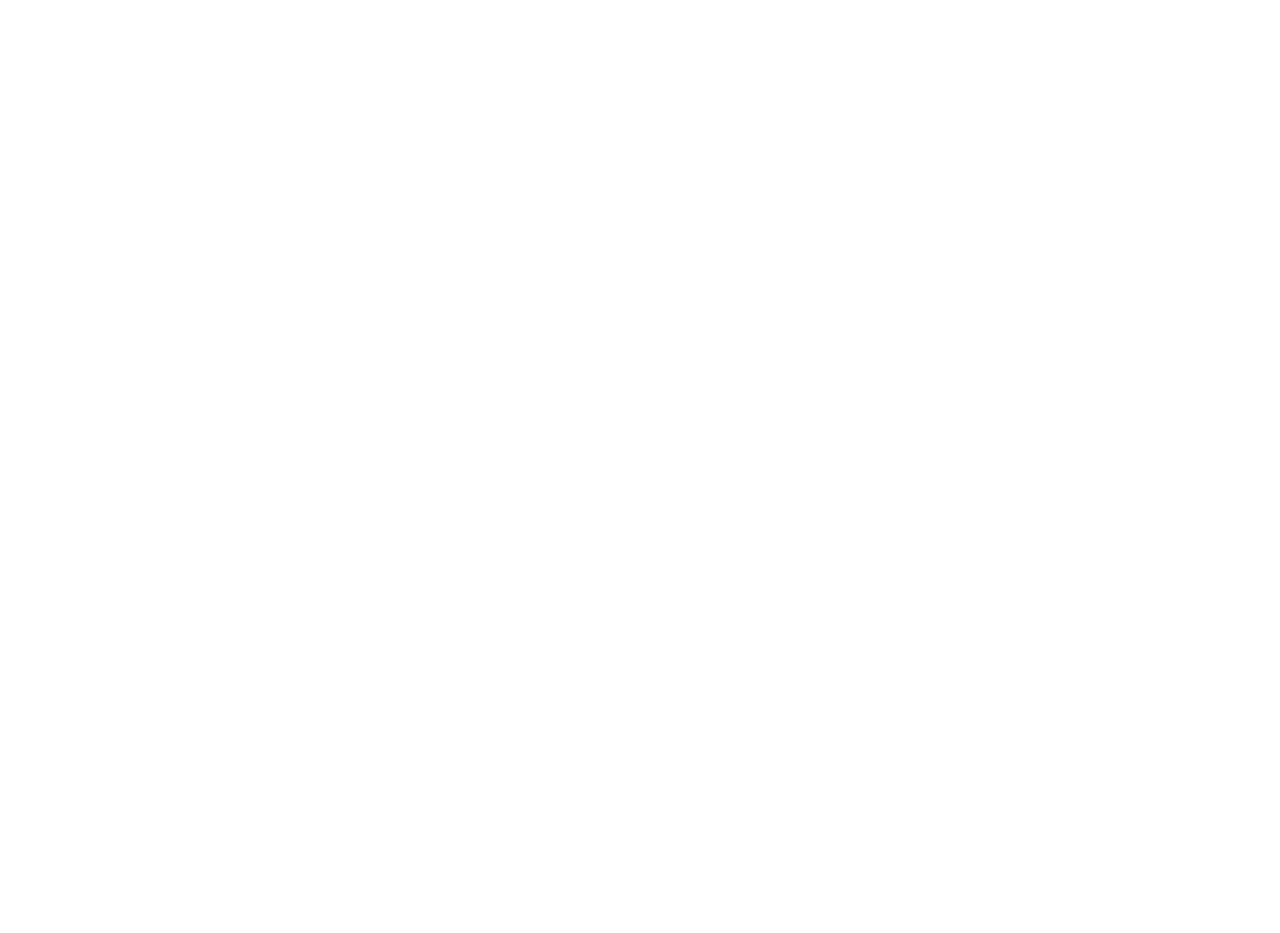
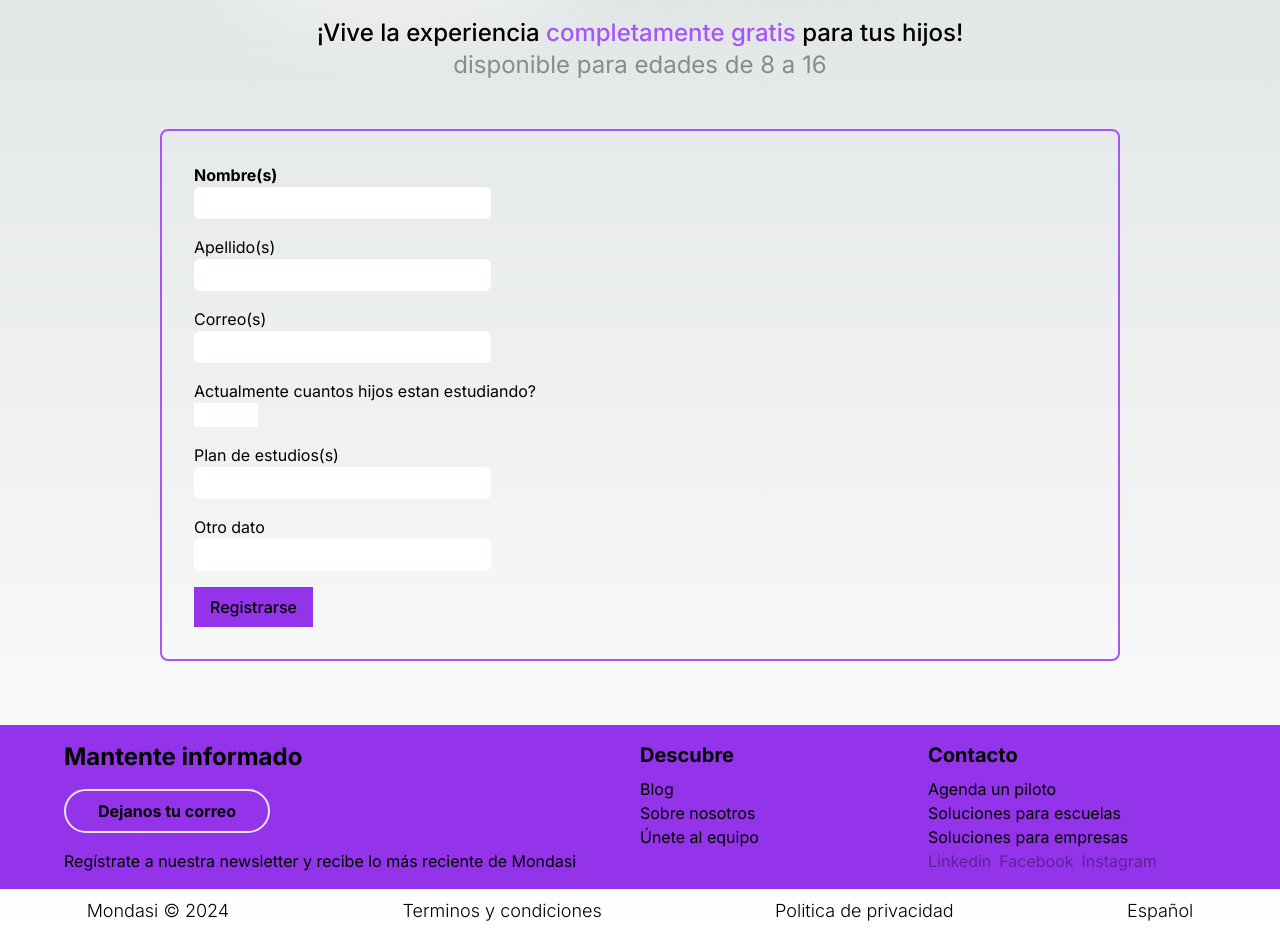
Before and after one commit to TechMondasi/Forma_Pago, a Next.js app: page /signup in a window 1280 px wide. Before the commit this address had no page. Shown: the part 427-1360 px from the top of the page. Before the commit the page ends 800 px from the top, so only its background shows below. Built offline with nearby package versions, Linux system fonts and the light colour scheme.

Commit message:
add signup page

```diff
--- /dev/null
+++ b/src/app/signup/page.js
@@ -0,0 +1,55 @@
+import Footer from "../components/Footer";
+import Navbar from "../components/Navbar";
+
+
+export default function Home(){
+    return(
+        <main className="flex min-h-screen flex-col items-center justify-between">
+            <Navbar/>
+            <div className="px-12 my-12 text-center bg-center items-center justify-center font-sans relative flex flex-col place-items-center before:absolute before:h-[300px] before:w-full sm:before:w-[480px] before:-translate-x-1/2 before:rounded-full before:bg-gradient-radial before:from-white before:to-transparent before:blur-2xl before:content-[''] after:absolute after:-z-20 after:h-[180px] after:w-full sm:after:w-[240px] after:translate-x-1/3 after:bg-gradient-conic after:from-sky-200 after:via-blue-200 after:blur-2xl after:content-[''] before:dark:bg-gradient-to-br before:dark:from-transparent before:dark:to-blue-700 before:dark:opacity-10 after:dark:from-sky-900 after:dark:via-[#0141ff] after:dark:opacity-40 before:lg:h-[360px] z-[-1]">
+                <p className="text-7xl font-bold">Experimenta el poder de <span className="text-purple-500">MONDASI</span></p>
+            </div>
+            <div className="my-12 font-sans font-medium text-2xl text-center">
+              <p>
+              ¡Vive la experiencia <span className="text-purple-500">completamente gratis</span> para tus hijos!
+              </p>
+              <p className="opacity-40 font-normal">
+              disponible para edades de 8 a 16
+              </p>
+            </div>
+            <div className=" p-8 w-3/4 border-solid border-purple-500 border-2 mb-16 rounded-lg">
+              <form className=" flex-flex-col spacing-x-4 justify-center w-full">
+                <div className="mb-4">
+                <div className="flex flex-col justify-start mb-4">
+                  <label className="w-fit font-bold ">Nombre(s)</label>
+                  <input className="w-1/3 rounded-md h-8"></input>
+                </div>
+                <div className="flex flex-col justify-start mb-4">
+                  <label className="w-fit">Apellido(s)</label>
+                  <input className="w-1/3 rounded-md h-8"></input>
+                </div>
+                <div className="flex flex-col justify-start mb-4">
+                  <label className="w-fit">Correo(s)</label>
+                  <input className="w-1/3 rounded-md h-8"></input>
+                </div>
+                <div className="flex flex-col justify-start mb-4">
+                  <label className="w-fit">Actualmente cuantos hijos estan estudiando?</label>
+                  <input className="w-16"></input>
+                </div>
+                <div className="flex flex-col justify-start mb-4">
+                  <label className="w-fit">Plan de estudios(s)</label>
+                  <input className="w-1/3 rounded-md h-8"></input>
+                </div>
+                <div className="flex flex-col justify-start mb-4">
+                  <label className="w-fit">Otro dato</label>
+                  <input className="w-1/3 rounded-md h-8"></input>
+                </div>
+                </div>
+                <button className="inline-block px-4 py-2 bg-purple-600 font-medium">Registrarse</button>
+              </form>
+            </div>
+
+            <Footer/>
+      </main>
+    )
+}
```
